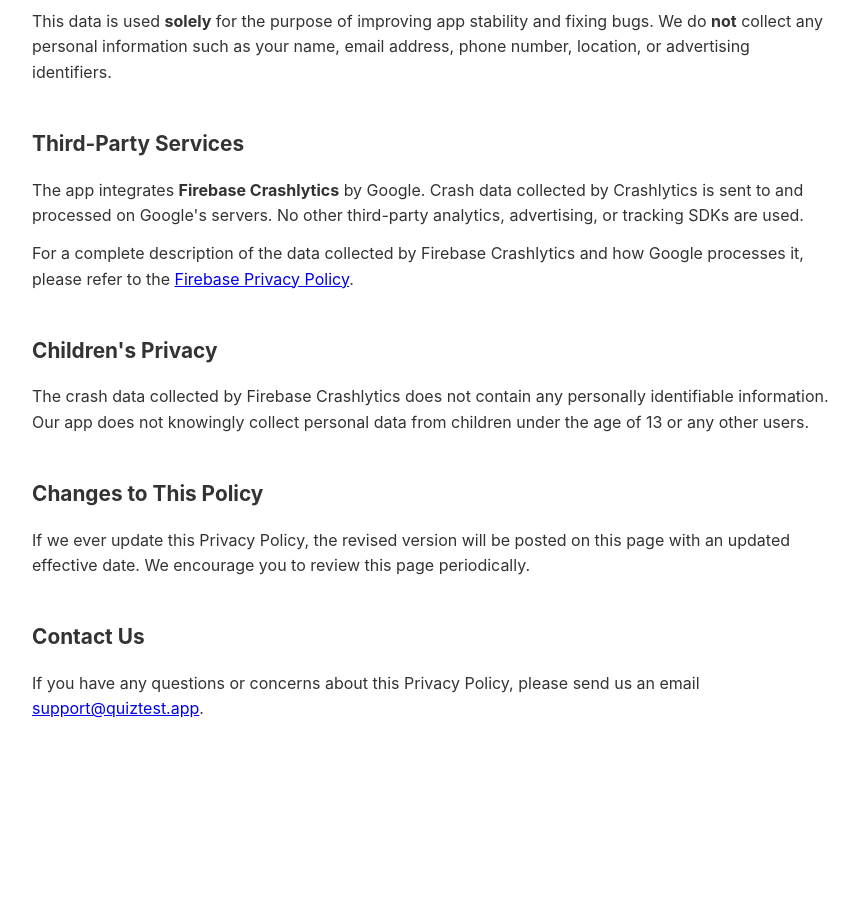
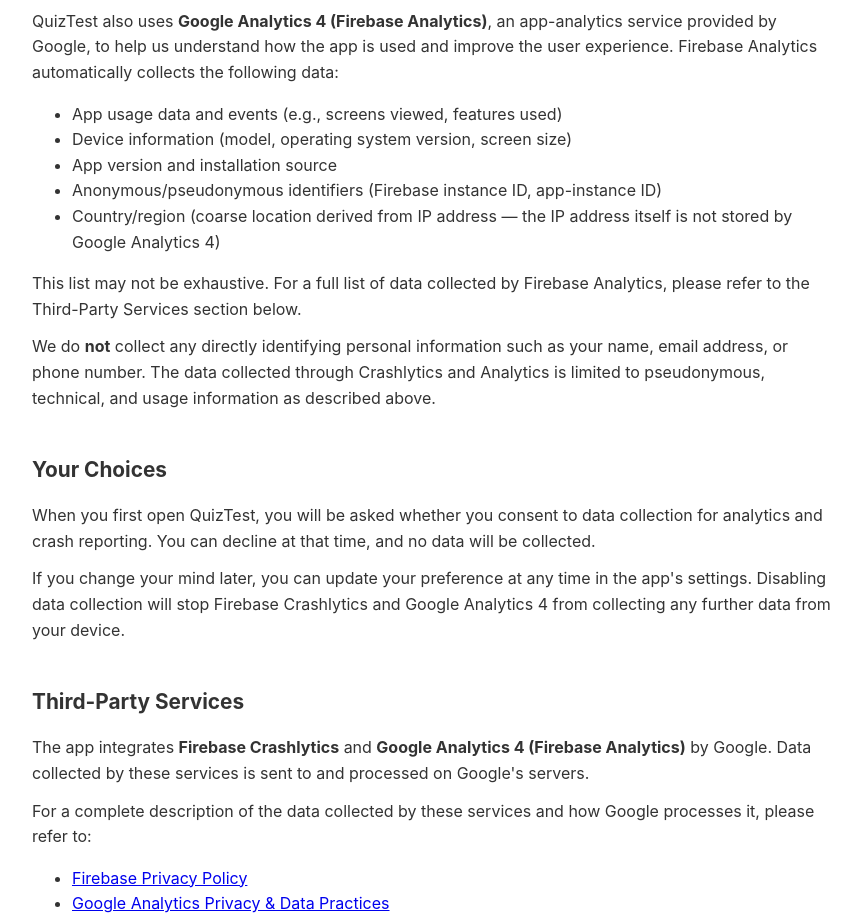
Before and after one commit to QuTe-PL/quiz-test-app-privacy-policy, a plain HTML site: page index.html in a window 1280 px wide. Shown: the part 524-1444 px from the top of the page, without its empty margins (208-1069 px from the left). Before the commit the page ends 1286 px from the top, so only its background shows below. Drawn offline with Linux system fonts and the light colour scheme.

Commit message:
QT-91 | Updated privacy policy (#4)

```diff
--- a/index.html
+++ b/index.html
@@ -21,7 +21,7 @@
 </head>
 <body>
   <h1>Privacy Policy</h1>
-  <p><strong>Effective date:</strong> March 10, 2026</p>
+  <p><strong>Effective date:</strong> March 21, 2026</p>
 
   <p>
     Thank you for using <strong>QuizTest</strong>. This Privacy Policy explains how we handle
@@ -45,29 +45,61 @@
     This list may not be exhaustive. For a full list of data collected by Firebase Crashlytics,
     please refer to the Third-Party Services section below.
   </p>
+
   <p>
-    This data is used <strong>solely</strong> for the purpose of improving app stability and
-    fixing bugs. We do <strong>not</strong> collect any personal information such as your name,
-    email address, phone number, location, or advertising identifiers.
+    QuizTest also uses <strong>Google Analytics 4 (Firebase Analytics)</strong>, an app-analytics
+    service provided by Google, to help us understand how the app is used and improve the user
+    experience. Firebase Analytics automatically collects the following data:
+  </p>
+  <ul>
+    <li>App usage data and events (e.g., screens viewed, features used)</li>
+    <li>Device information (model, operating system version, screen size)</li>
+    <li>App version and installation source</li>
+    <li>Anonymous/pseudonymous identifiers (Firebase instance ID, app-instance ID)</li>
+    <li>Country/region (coarse location derived from IP address — the IP address itself is not stored by Google Analytics 4)</li>
+  </ul>
+  <p>
+    This list may not be exhaustive. For a full list of data collected by Firebase Analytics,
+    please refer to the Third-Party Services section below.
+  </p>
+
+  <p>
+    We do <strong>not</strong> collect any directly identifying personal information such as your
+    name, email address, or phone number. The data collected through Crashlytics and Analytics is
+    limited to pseudonymous, technical, and usage information as described above.
+  </p>
+
+  <h2>Your Choices</h2>
+  <p>
+    When you first open QuizTest, you will be asked whether you consent to data collection for
+    analytics and crash reporting. You can decline at that time, and no data will be collected.
+  </p>
+  <p>
+    If you change your mind later, you can update your preference at any time in the app's
+    settings. Disabling data collection will stop Firebase Crashlytics and Google Analytics 4
+    from collecting any further data from your device.
   </p>
 
   <h2>Third-Party Services</h2>
   <p>
-    The app integrates <strong>Firebase Crashlytics</strong> by Google. Crash data collected by
-    Crashlytics is sent to and processed on Google's servers. No other third-party analytics,
-    advertising, or tracking SDKs are used.
+    The app integrates <strong>Firebase Crashlytics</strong> and
+    <strong>Google Analytics 4 (Firebase Analytics)</strong> by Google. Data collected by these
+    services is sent to and processed on Google's servers.
   </p>
   <p>
-    For a complete description of the data collected by Firebase Crashlytics and how Google
-    processes it, please refer to the
-    <a href="https://firebase.google.com/support/privacy" target="_blank" rel="noopener">Firebase Privacy Policy</a>.
+    For a complete description of the data collected by these services and how Google processes it,
+    please refer to:
   </p>
+  <ul>
+    <li><a href="https://firebase.google.com/support/privacy" target="_blank" rel="noopener">Firebase Privacy Policy</a></li>
+    <li><a href="https://support.google.com/analytics/answer/6004245" target="_blank" rel="noopener">Google Analytics Privacy &amp; Data Practices</a></li>
+  </ul>
 
   <h2>Children's Privacy</h2>
   <p>
-    The crash data collected by Firebase Crashlytics does not contain any personally
-    identifiable information. Our app does not knowingly collect personal data from children
-    under the age of 13 or any other users.
+    The data collected by Firebase Crashlytics and Google Analytics 4 is pseudonymous and does
+    not contain any personally identifiable information. Our app does not knowingly collect
+    personal data from children under the age of 13 or any other users.
   </p>
 
   <h2>Changes to This Policy</h2>
```
